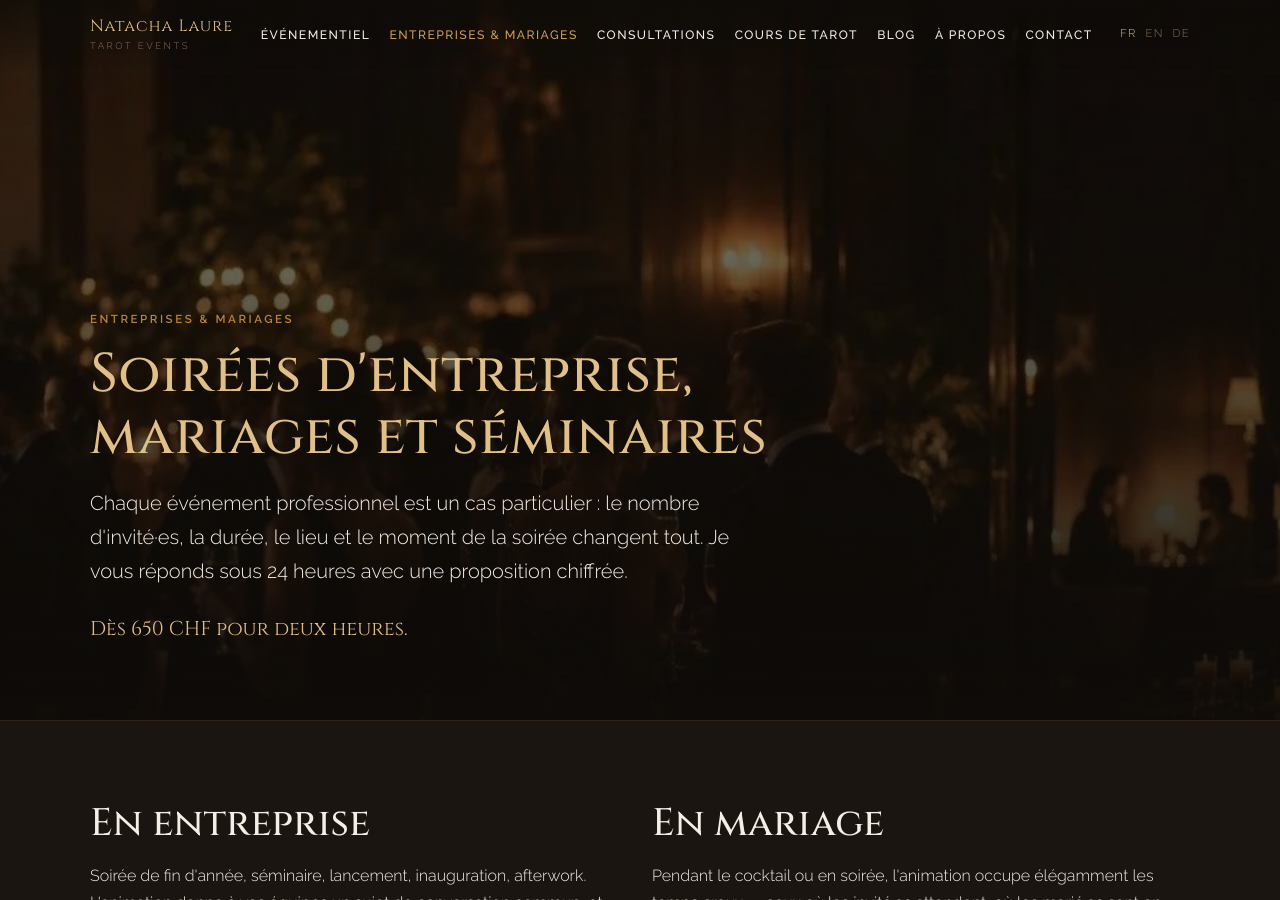
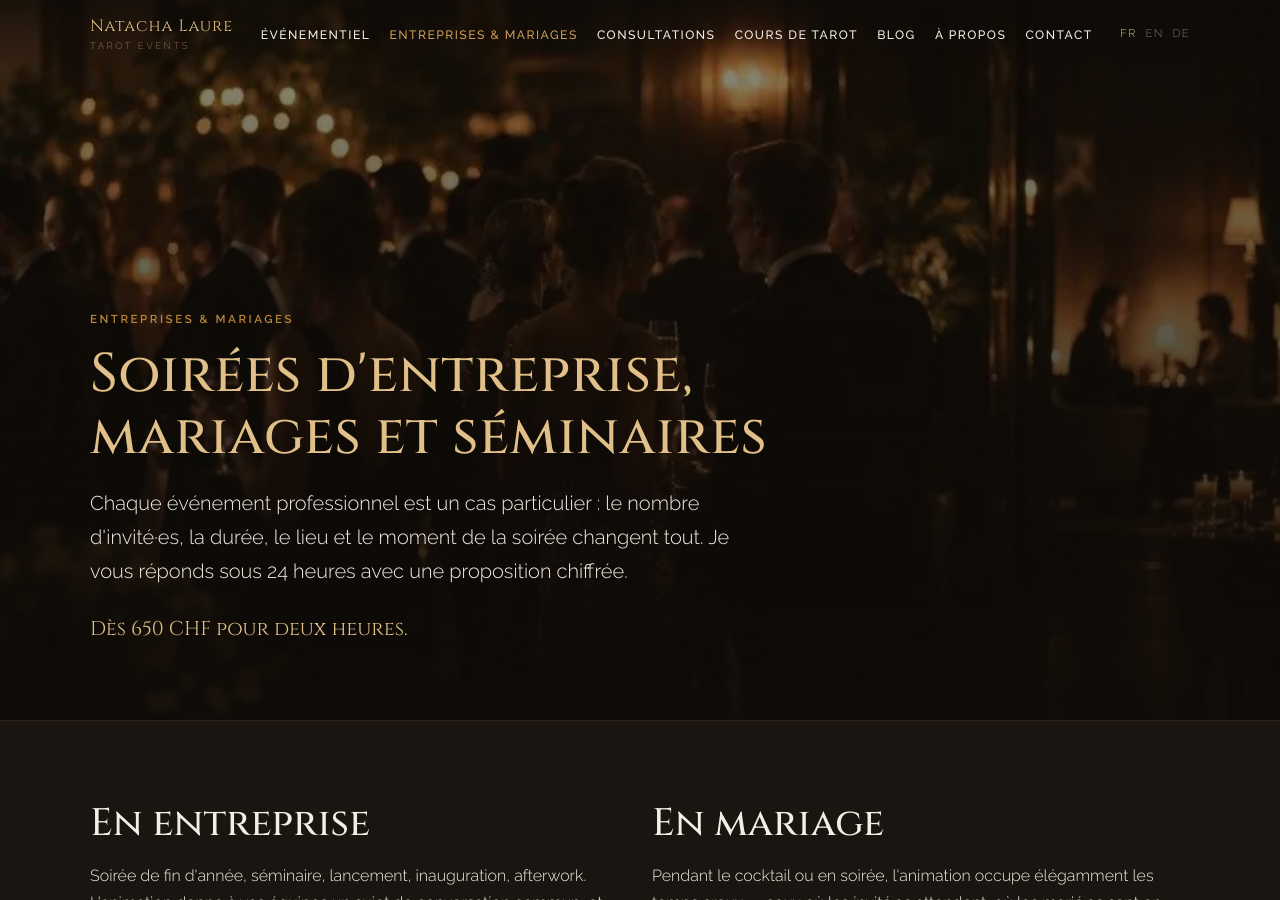
Before and after one commit to gentinanatacha-byte/tarot-events, a Jekyll site: the page built from entreprises-mariages.html, in a window 1280 px wide and 900 px high. Built offline with Jekyll 4.4.1, drawn with Linux system fonts in a browser that asks for light colours.

Commit message:
Add files via upload

```diff
--- a/assets/css/styles.css
+++ b/assets/css/styles.css
@@ -172,7 +172,13 @@ p { margin: 0 0 1.1rem; }
 /* ---------- Héros ---------- */
 .hero { position: relative; min-height: min(78vh, 640px); display: flex; align-items: flex-end; overflow: hidden; }
 .hero-media { position: absolute; inset: 0; z-index: 0; }
-.hero-media img { width: 100%; height: 100%; object-fit: cover; object-position: 52% 22%; }
+.hero-media img { width: 100%; height: 100%; object-fit: cover; object-position: 50% 40%; }
+/* La photo d'accueil est en 3:2. Sur un écran étroit, le recadrage se fait
+   sur la LARGEUR (jamais sur la hauteur) : seul le pourcentage horizontal
+   compte ici, et il décide qui reste dans le cadre. */
+@media (max-width: 760px) {
+  .hero-media img { object-position: 44% 50%; }
+}
 .hero-media::after {
   content: "";
   position: absolute; inset: 0;
```
